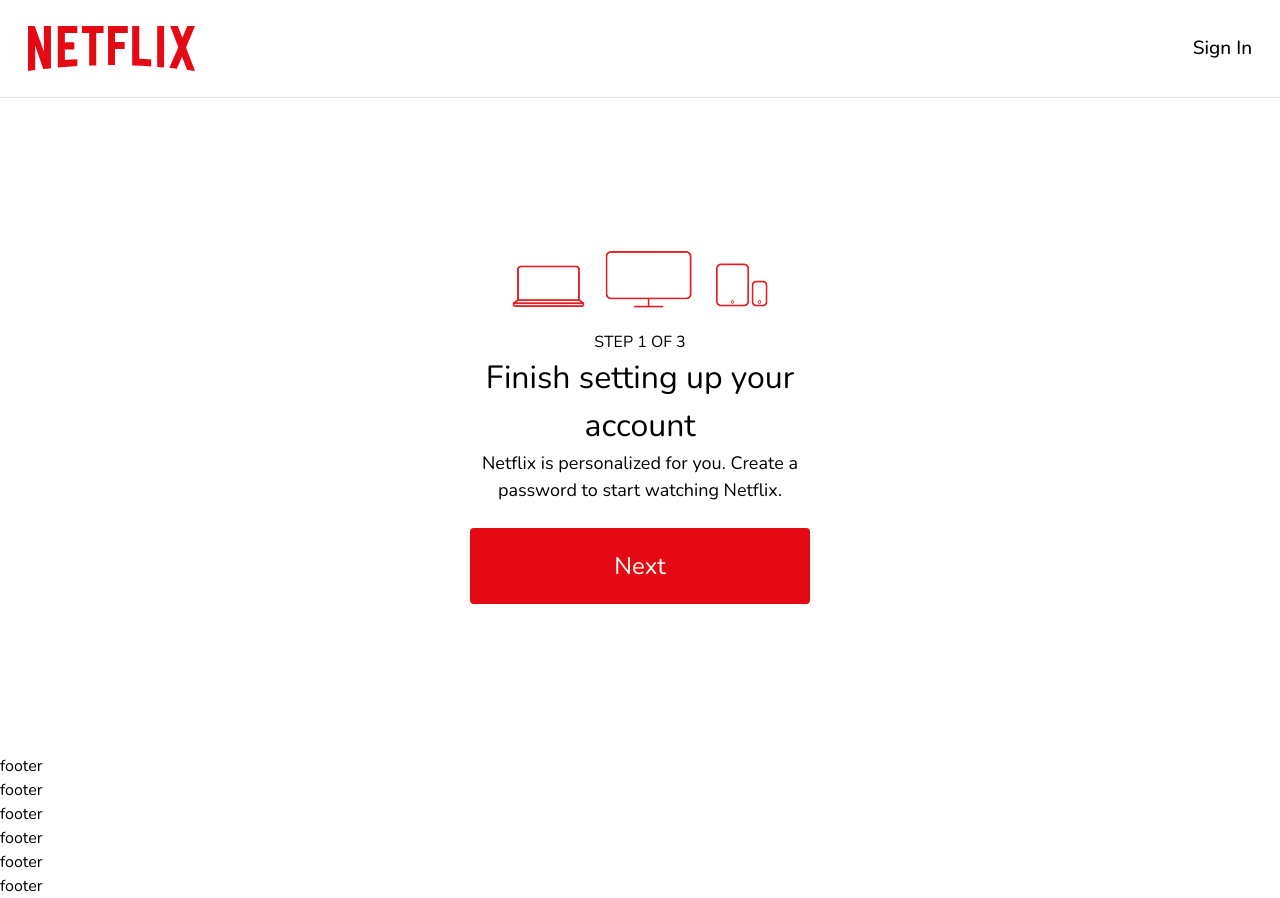
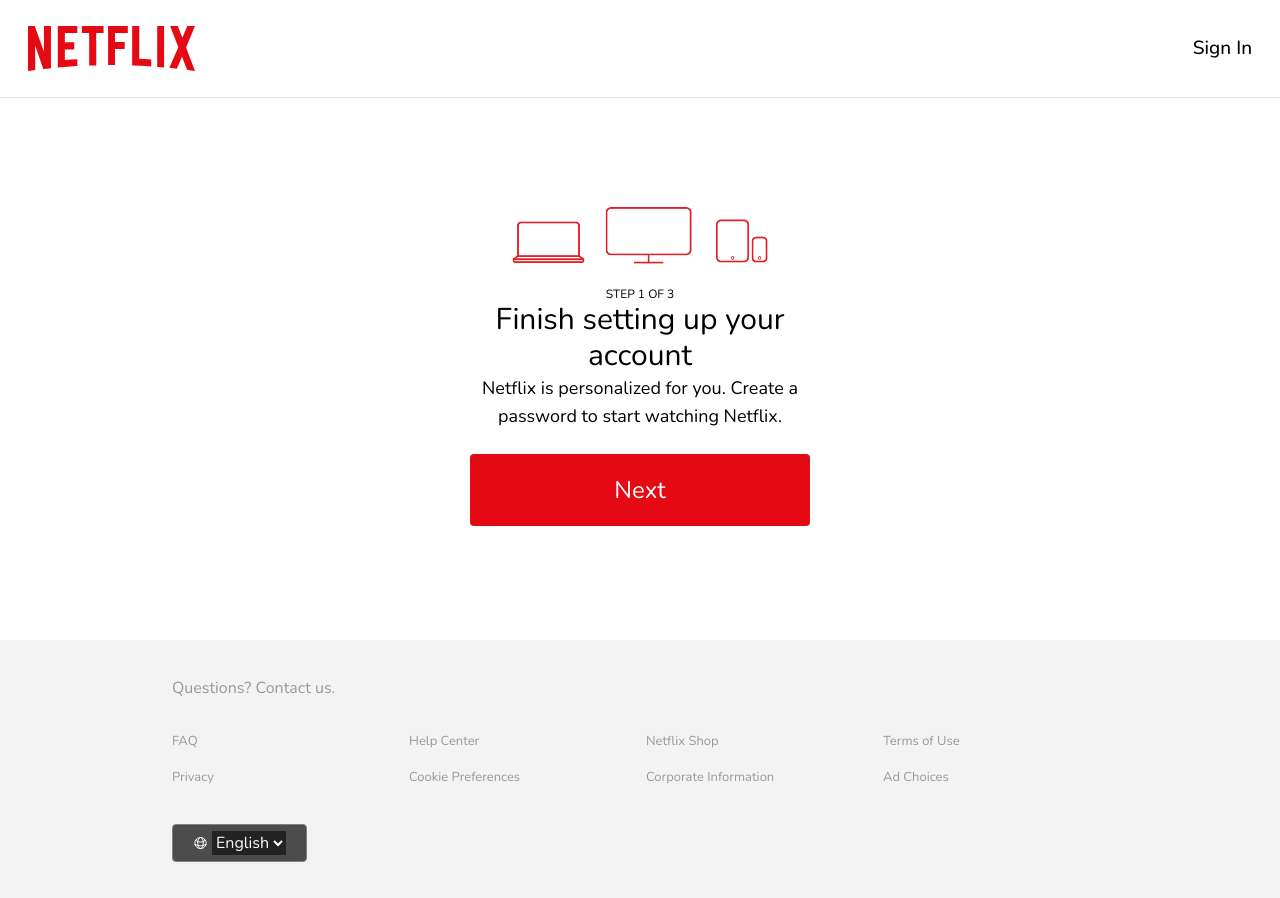
Before and after one commit to EdWIN1021/netflix-clone, a Next.js app: page /signup in a window 1280 px wide. Built offline with nearby package versions, Linux system fonts and the light colour scheme.

Commit message:
feat: add signup page

```diff
--- a/app/globals.css
+++ b/app/globals.css
@@ -19,7 +19,7 @@
 }
 
 @layer components {
-  .btn-primary {
+  .primary-btn {
     @apply whitespace-nowrap rounded bg-[rgb(229,9,20)] text-white hover:bg-[rgb(193,17,25)] active:bg-[rgb(153,22,29)];
   }
 
@@ -45,4 +45,11 @@
   .icon-button {
     @apply flex items-center gap-4 whitespace-nowrap rounded px-[1rem] py-[0.2rem];
   }
+
+  .center-x-y {
+    @apply flex flex-col items-center justify-center;
+  }
+  .secondary-TERTIARY {
+    /* @apply  */
+  }
 }
--- a/app/signup/layout.tsx
+++ b/app/signup/layout.tsx
@@ -3,7 +3,7 @@
 export default function Layout({ children }: { children: React.ReactNode }) {
   return (
     <div className="min-h-[100vh] bg-white">
-      <div className="flex w-full border-b  px-7 py-4">
+      <div className="flex w-full border-b px-7 py-4">
         <div className="flex-1">
           <Logo width={167} height={65} />
         </div>
--- a/app/signup/page.tsx
+++ b/app/signup/page.tsx
@@ -1,34 +1,36 @@
 import React from "react";
 import Image from "next/image";
+import Footer from "@/components/Footer";
+import { signUpFooterLinks as links } from "../../constants";
 
 const page = () => {
   return (
     <div className="flex min-h-[100vh] flex-col">
-      <div className="mx-auto flex max-w-[340px] flex-1 flex-col items-center justify-center text-center">
+      <div className="center-x-y mx-auto max-w-[340px]  flex-1 text-center">
         <Image
-          className="mb-[20px]"
+          className="mb-5"
           src="/signup/devices.png"
           width={260}
           height={90}
           alt="devices"
         />
-        <p>STEP 1 OF 3</p>
-        <h2 className="text-[32px]">Finish setting up your account</h2>
-        <p className="text-[18px]">
+        <p className="text-xs">STEP 1 OF 3</p>
+        <h2 className="text-3xl">Finish setting up your account</h2>
+        <p className="text-lg">
           Netflix is personalized for you. Create a password to start watching
           Netflix.
         </p>
 
-        <button className="mt-6 w-full rounded bg-[rgb(229,9,20)] px-12 py-5 text-[24px] text-white">
+        <button className="primary-btn mt-6 w-full px-12 py-5 text-2xl text-white">
           Next
         </button>
       </div>
-      <div>footer</div>
-      <div>footer</div>
-      <div>footer</div>
-      <div>footer</div>
-      <div>footer</div>
-      <div>footer</div>
+      <Footer
+        links={links}
+        bgColor="#F3F3F3"
+        fontColor="#737373"
+        type="small"
+      />
     </div>
   );
 };
--- a/components/DropDown.tsx
+++ b/components/DropDown.tsx
@@ -1,10 +1,16 @@
 import { GlobeAltIcon } from "@heroicons/react/24/outline";
 
-const DropDown = () => {
+const DropDown: React.FC<{ bgColor?: string; fontColor?: string }> = ({
+  bgColor,
+  fontColor = "#fff",
+}) => {
   return (
-    <div className="mr-6 flex max-w-[135px] gap-1 rounded border border-[rgb(128,128,128)] bg-[rgba(21,21,21,0.75)] px-5 py-1.5 text-white ">
+    <div
+      className="mr-6 flex max-w-[135px] gap-1 rounded border border-[rgb(128,128,128)] bg-[rgba(21,21,21,0.75)] px-5 py-1.5"
+      style={{ color: fontColor }}
+    >
       <GlobeAltIcon className="w-[25px]" />
-      <select className="bg-[rgba(21,21,21,0.75)] bg-black outline-none">
+      <select className="bg-[rgba(21,21,21,0.75)] outline-none">
         <option value="english">English</option>
         <option value="中文">中文</option>
       </select>
--- a/components/Footer.tsx
+++ b/components/Footer.tsx
@@ -1,8 +1,21 @@
 import DropDown from "./DropDown";
 
-const Footer = ({ links, type }: { links: string[]; type?: string }) => {
+const Footer = ({
+  links,
+  type,
+  bgColor = "#000",
+  fontColor = "#fff",
+}: {
+  links: string[];
+  type?: string;
+  bgColor?: string;
+  fontColor?: string;
+}) => {
   return (
-    <div className=" mt-2 bg-black py-3  text-left text-[#fff]">
+    <div
+      className=" mt-2 py-3 text-left"
+      style={{ backgroundColor: bgColor, color: fontColor }}
+    >
       <div
         className={`my-3 px-8 ${
           type === "small" ? "xl:w-[1000px]" : "xl:w-[80%]"
--- a/components/home/Header.tsx
+++ b/components/home/Header.tsx
@@ -22,7 +22,7 @@
       <DropDown />
 
       <button
-        className="btn-primary px-4 py-1 text-sm font-medium"
+        className="primary-btn px-4 py-1 text-sm font-medium"
         onClick={() => router.push("/login")}
       >
         Sign In
--- a/components/login/LoginModal.tsx
+++ b/components/login/LoginModal.tsx
@@ -9,7 +9,7 @@
       <TextInput label={"Email or phone number"} />
       <TextInput label={"Password"} />
 
-      <button className="btn-primary mt-10 w-full py-3">Sign In</button>
+      <button className="primary-btn mt-10 w-full py-3">Sign In</button>
 
       <div className="mt-4 flex text-[13px] text-[#b3b3b3]">
         <div className="flex-1 ">
--- a/constants.ts
+++ b/constants.ts
@@ -71,3 +71,14 @@
   "Cookie Preferences",
   "Corporate Information",
 ];
+
+export const signUpFooterLinks = [
+  "FAQ",
+  "Help Center",
+  "Netflix Shop",
+  "Terms of Use",
+  "Privacy",
+  "Cookie Preferences",
+  "Corporate Information",
+  "Ad Choices",
+];
```
